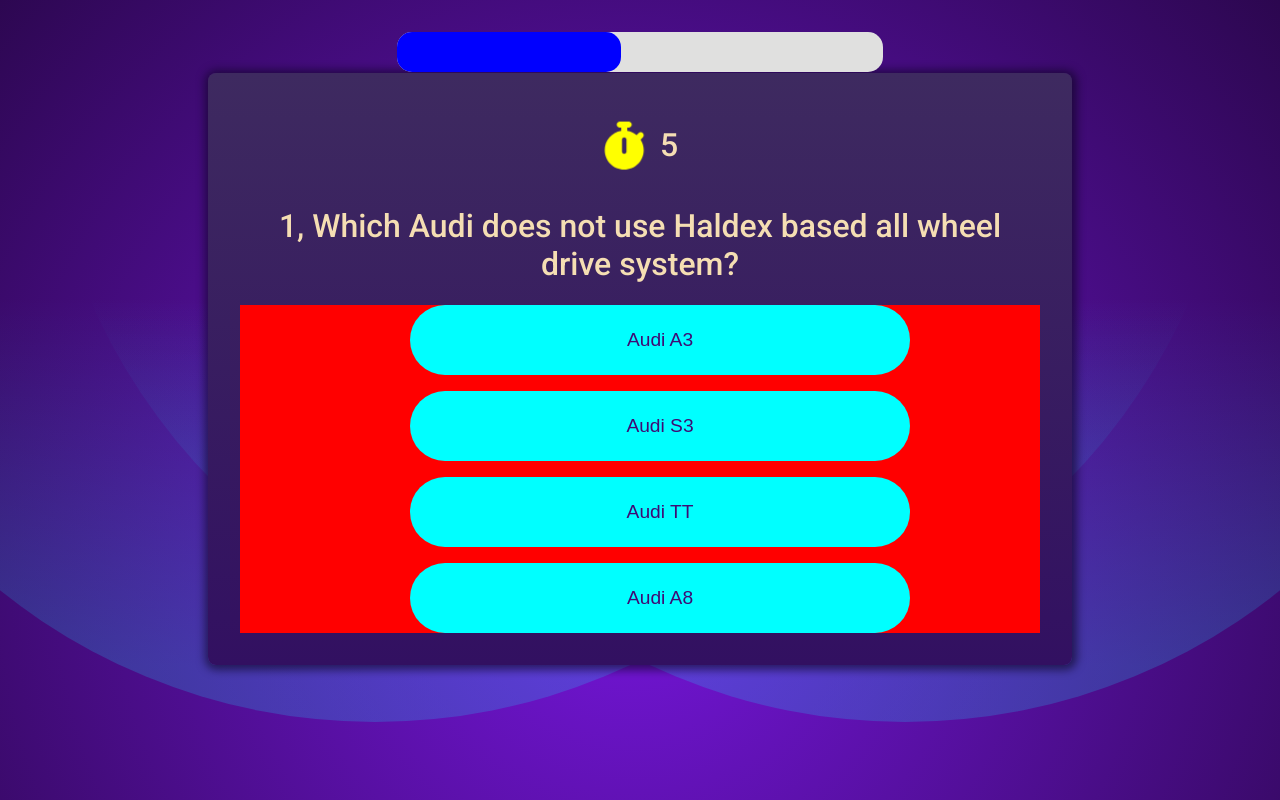
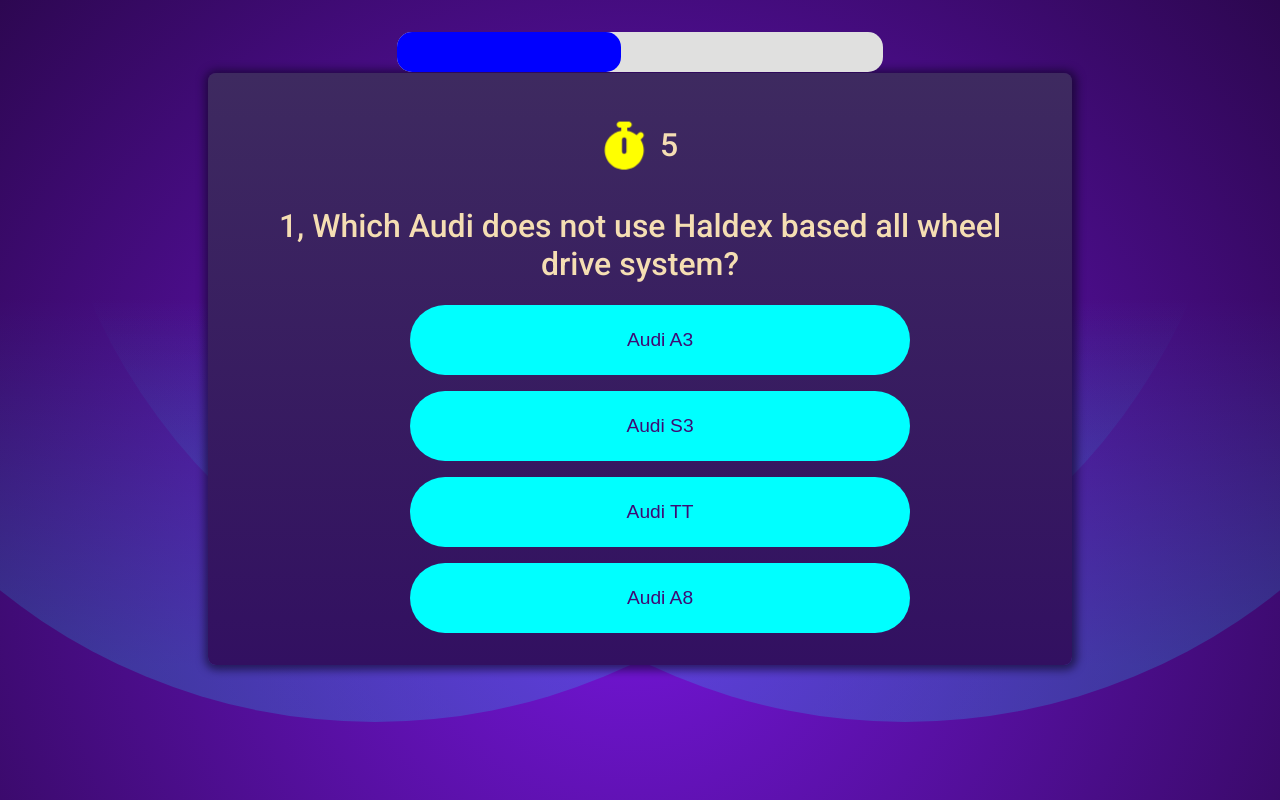
Before and after one commit to bobdeve/Quiz-app, a React (Vite) app: page / in a window 1280 px wide. Built offline with nearby package versions, Linux system fonts and the light colour scheme.

Commit message:
minor color update

```diff
--- a/src/index.css
+++ b/src/index.css
@@ -37,7 +37,7 @@
 }
 
 progress.progress-timer.selected::-webkit-progress-value {
-    background-color: rgb(98, 98, 5);
+    background-color: lightblue;
     border-radius: 15px;
 }
 
@@ -67,7 +67,7 @@
     margin: 0 auto;
     justify-content: center;
     align-items: center;
-    background-color: red;
+
 }
 
 .answer-btn {
```
